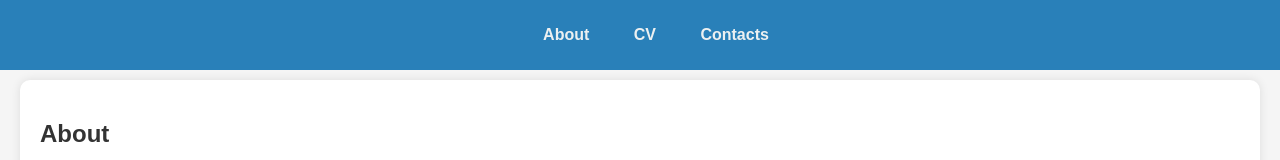
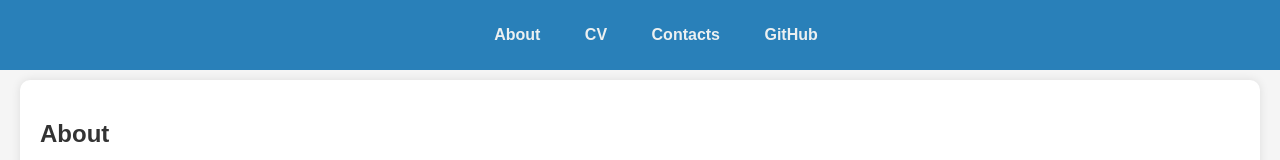
Before and after one commit to akvachan/akvachan.github.io, a plain HTML site: page index.html in a window 1280 px wide. Shown: the top 160 px of the page. Drawn offline with Linux system fonts and the light colour scheme.

Commit message:
[Feat] Add Github profile link to the menu

```diff
--- a/index.html
+++ b/index.html
@@ -126,6 +126,7 @@
   <a href="#about">About</a>
   <a href="#cv">CV</a>
   <a href="#contacts">Contacts</a>
+  <a href="https://github.com/akvachan" target="_blank">GitHub</a>
 </nav>
 
 <section id="about">
```
